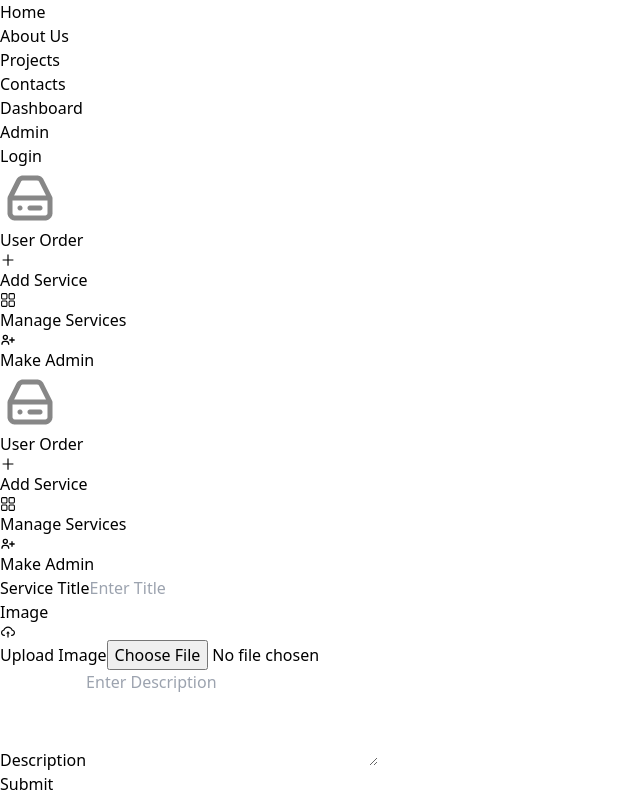
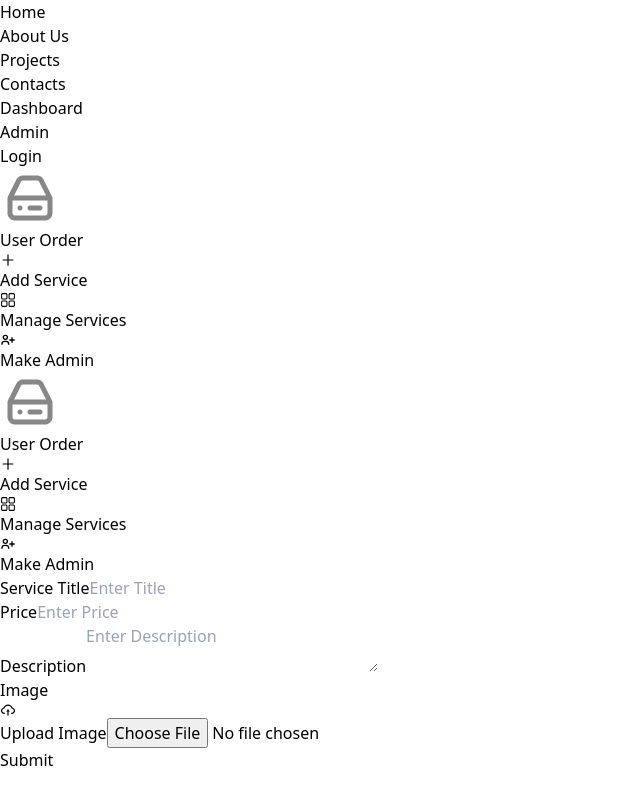
Before and after one commit to hossainarif37/luxury-living-client, a React (Vite) app: page /admin/add-service in a window 1280 px wide. Shown: the part 369-1165 px from the top of the page, without its empty margins (0-640 px from the left). After the commit the page ends 1141 px from the top, so only its background shows below. Built offline with nearby package versions, Linux system fonts and the light colour scheme.

Commit message:
admin page design completed

```diff
--- a/src/pages/Admin/AddService.jsx
+++ b/src/pages/Admin/AddService.jsx
@@ -2,11 +2,19 @@ import { AiOutlineCloudUpload } from 'react-icons/ai'
 
 const AddService = () => {
     return (
-        <div className='lg:bg-white lg:p-7 rounded-2xl mt-5 lg:ml-3 lg:mr-10'>
-            <div className="grid grid-cols-1 lg:grid-cols-2 gap-x-10 gap-y-5 items-center ">
+        <div className='relative  mt-3 lg:ml-3 lg:mr-10'>
+            <div className="flex flex-col lg:bg-white lg:p-7 rounded-2xl gap-y-3 w-1/2">
                 <div className='space-y-2'>
                     <label className='font-semibold text-primary'>Service Title</label>
                     <input className="input bg-white border" type="text" placeholder="Enter Title" />
+                </div>
+                <div className="flex flex-col space-y-2">
+                    <label className='font-semibold text-primary' htmlFor="service-price">Price</label>
+                    <input className="input bg-white border" type="text" placeholder="Enter Price" />
+                </div>
+                <div className="flex flex-col space-y-2">
+                    <label className='font-semibold text-primary' htmlFor="service-description">Description</label>
+                    <textarea className='textarea bg-white border' placeholder='Enter Description' name="" id="service-description" cols="30" rows="2"></textarea>
                 </div>
                 <div className=" space-y-2">
                     <label className='font-semibold text-primary'>Image</label>
@@ -16,12 +24,10 @@ const AddService = () => {
                         <input className="absolute inset-0 opacity-0" type="file" />
                     </div>
                 </div>
-                <div className="flex flex-col space-y-2">
-                    <label className='font-semibold text-primary' htmlFor="service-description">Description</label>
-                    <textarea className='textarea bg-white border' placeholder='Enter Description' name="" id="service-description" cols="30" rows="4"></textarea>
-                </div>
+                <button className='btn mt-3'>Submit</button>
+
+
             </div>
-            <button className='btn mt-5'>Submit</button>
         </div>
     );
 };
--- a/src/pages/Admin/MakeAdmin.jsx
+++ b/src/pages/Admin/MakeAdmin.jsx
@@ -1,8 +1,14 @@
 
 const MakeAdmin = () => {
     return (
-        <div>
-            MakeAdmin
+        <div className=" h-screen  mr-10 ml-3 mt-5 ">
+            <div className="bg-white h-1/2 p-5 rounded-2xl">
+                <label className="" htmlFor="make-admin-input">Email</label>
+                <div className="flex gap-5 mt-3">
+                    <input className="input w-1/2 border bg-white" type="email" placeholder="example@gmail.com" />
+                    <button className="btn">Submit</button>
+                </div>
+            </div>
         </div>
     );
 };
--- a/src/pages/Admin/ManageServices.jsx
+++ b/src/pages/Admin/ManageServices.jsx
@@ -1,8 +1,16 @@
+import { serviceData } from "../../../public/serviceData";
+import ServiceCard from "../Home/ServiceCard";
 
 const ManageServices = () => {
     return (
-        <div>
-            ManageServices
+        <div className='grid grid-cols-1 lg:grid-cols-3 gap-5 pt-5'>
+            {serviceData.map((data, index) => <ServiceCard
+                key={index}
+                serviceData={data}
+                cartStyles={true}
+                editService={true}
+                deleteService={true}
+            />)}
         </div>
     );
 };
--- a/src/pages/Home/ServiceCard.jsx
+++ b/src/pages/Home/ServiceCard.jsx
@@ -1,6 +1,6 @@
 import { Link } from "react-router-dom";
 
-const ServiceCard = ({ serviceData, cartStyles }) => {
+const ServiceCard = ({ serviceData, cartStyles, editService, deleteService }) => {
     const { _id, img, title, desc, price, styles } = serviceData;
     return (
         <div className={`${cartStyles ? 'shadow-lg text-sm rounded-xl' : styles} text-center p-5`}>
@@ -12,7 +12,11 @@ const ServiceCard = ({ serviceData, cartStyles }) => {
             </div>
             <div className="flex justify-center gap-3 items-center  mt-5">
                 {!cartStyles && <button className="btn bg-amber-500 font-semibold px-5 w-full">Add to Cart</button>}
-                <Link to={`/dashboard/cart/payment/${_id}`} className={`btn ${!cartStyles && 'w-full px-5 '}`}>Book</Link>
+                {!editService && <Link to={`/dashboard/cart/payment/${_id}`} className={`btn ${!cartStyles && 'w-full px-5 '}`}>Book</Link>}
+                {/* Manage Service Button */}
+                {editService && <button className="btn bg-amber-500 font-semibold px-5 w-full">Edit</button>}
+                {editService && <button className="btn bg-red-600 font-semibold px-5 w-full">Delete</button>}
+
             </div>
         </div>
     );
```
Also changed, not shown: src/pages/Admin/UserOrder.jsx (+4 -4 lines).
